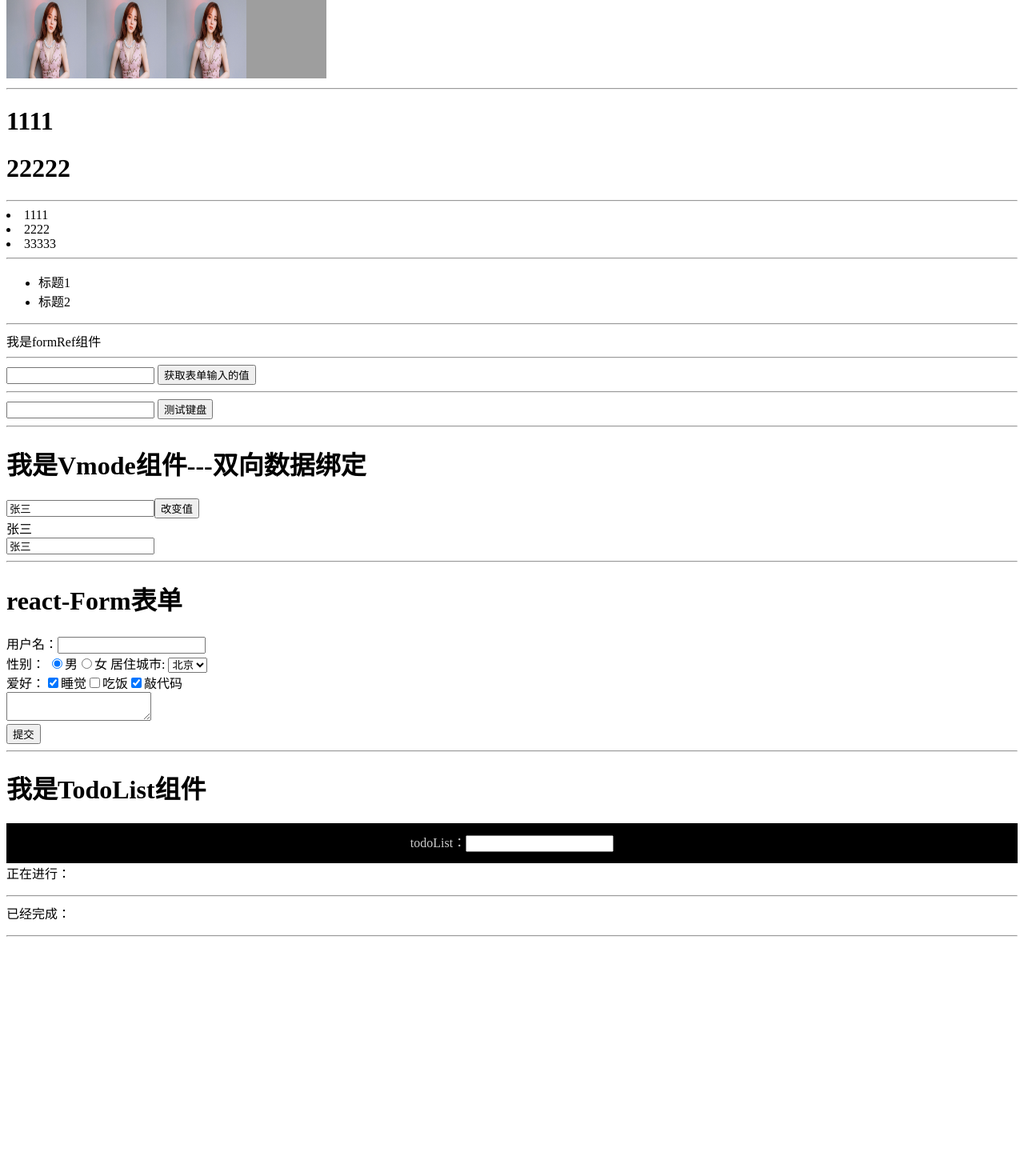
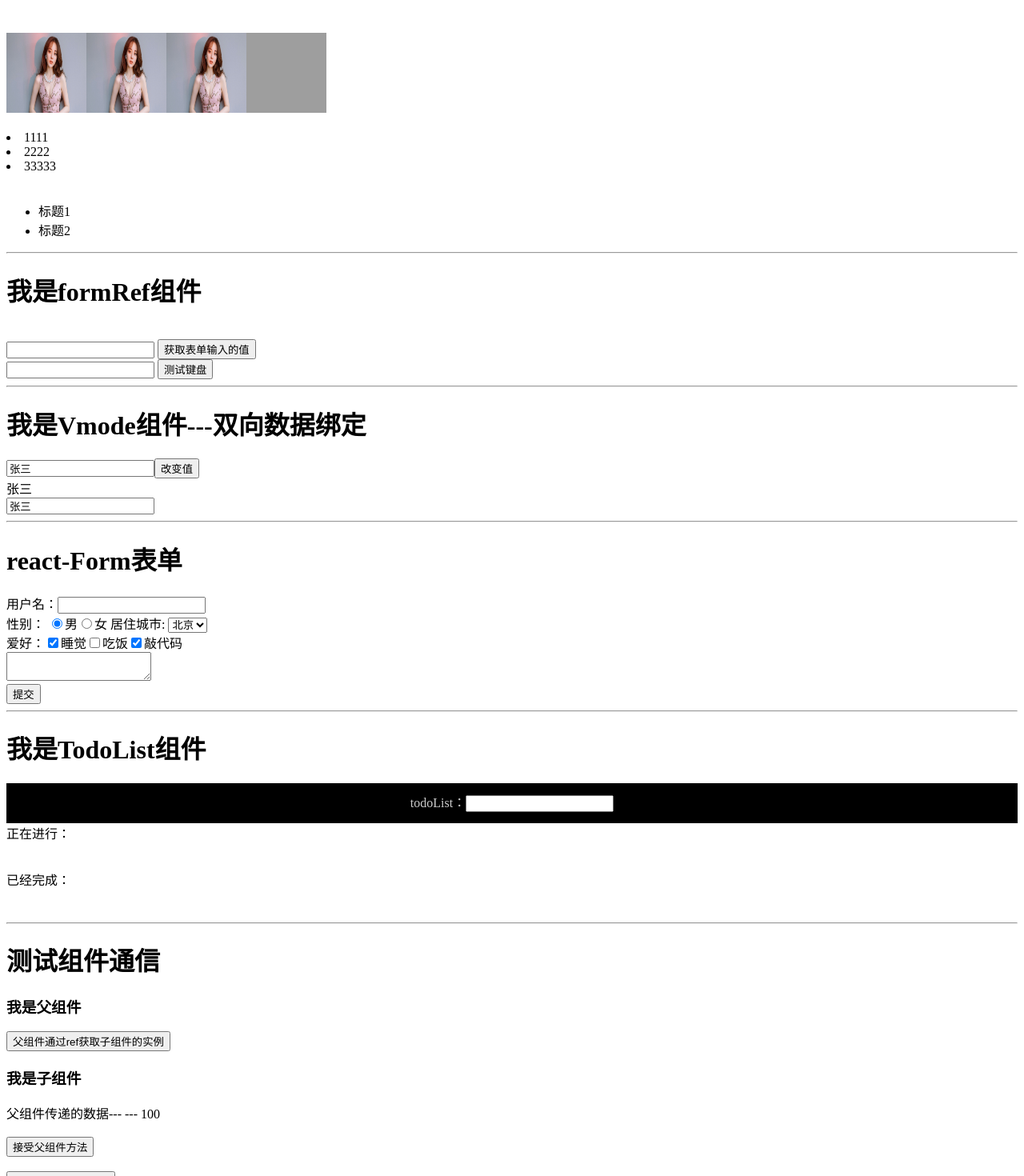
Before and after one commit to zhaotbj/react-demo, a React (Create React App) app: page / in a window 1280 px wide. Shown: the part 133-1603 px from the top of the page at 80% size. Before the commit the page ends 1504 px from the top, so only its background shows below. Built offline with nearby package versions, Linux system fonts and the light colour scheme; grey boxes are pictures that could not be loaded.

Commit message:
add组件通信

```diff
--- a/src/App.js
+++ b/src/App.js
@@ -9,6 +9,8 @@ import Vmode from './components/Vmode'
 import TodoList from './components/TodoList'
 
 import ReactForm from './components/ReactForm'
+
+import Parent from './components/Parent' // 测试父子组件通信
 class App extends Component {
 
   render(){
@@ -24,6 +26,9 @@ class App extends Component {
         <ReactForm />
         <hr />
         <TodoList />
+        <hr />
+        <h1>测试组件通信</h1>
+        <Parent />
       </div>
     )
   }
--- /dev/null
+++ b/src/components/Child.js
@@ -0,0 +1,37 @@
+import React, { Component } from 'react'
+
+import PropTypes from 'prop-types';
+class Child extends Component {
+  constructor(props) {
+    super(props);
+    this.state = {  }
+  }
+  getParent=()=>{
+    console.log(this.props.Parent)
+  }
+  render() {
+    return (
+      <div>
+        <h3>我是子组件</h3>
+        父组件传递的数据---{this.props.title} --- {this.props.count}
+        <br /><br />
+        <button onClick={this.props.run}>接受父组件方法</button>
+        <br /><br />
+        <button onClick={this.getParent}>接受父组件整个实例</button>
+        <br /><br />
+        {/* 子传夫 */}
+        <button onClick={this.props.Parent.chlidToParent.bind(this, '我是子组件数据')}>子传夫</button>
+      </div>
+     );
+  }
+}
+
+// 默认值
+Child.defaultProps={
+  title:"默认值"
+}
+//同行propTypes定义父组件给子组件传值的类型
+Child.propTypes={
+  count:PropTypes.number
+}
+export default Child;
--- a/src/components/FormRef.js
+++ b/src/components/FormRef.js
@@ -28,11 +28,11 @@ class FormRef extends Component{
   render(){
     return (
       <div>
-        {this.state.msg}
+        <h1>{this.state.msg}</h1>
 
-        <hr></hr>
+        <br/>
         <input ref="user" onChange={this.inputChange} /> <button onClick={this.getValue}>获取表单输入的值</button>
-        <hr></hr>
+        <br/>
         <input onKeyUp={this.inputkeyUP} /> <button onClick={this.getValue}>测试键盘</button>
       </div>
     )
--- a/src/components/News.js
+++ b/src/components/News.js
@@ -21,19 +21,19 @@ class News extends Component{
     })
     return (
       <div className="news">
-        {this.state.msg}
-        <hr/>
+        <h1>{this.state.msg}</h1>
+        <br/>
         <img src={img} alt=""></img>
         <img src={require('../assets/images/5c048b414a918.jpg')} alt=""></img>
         <img src={require('../assets/images/5c048b414a918.jpg')} alt=""></img>
         <img src="https://tse1-mm.cn.bing.net/th?id=OET.782bd77cf1424a359e31d0015d2ee001&w=272&h=272&c=7&rs=1&o=5&pid=1.9" alt=""></img>
 
-        <hr/>
+        <br/>
 
-        {this.state.list1}
-        <hr/>
+        {/* {this.state.list1} */}
+        <br/>
         {result}
-        <hr/>
+        <br/>
       <ul>
         {
           this.state.list2.map((item,index)=>{
--- /dev/null
+++ b/src/components/Parent.js
@@ -0,0 +1,35 @@
+import React, { Component } from 'react'
+
+import Child from './Child'
+class Parent extends Component {
+  constructor(props) {
+    super(props);
+    this.state = {
+      title:'',
+      count:100
+    }
+  }
+  run=()=>{
+    alert('父组件方法')
+  }
+  //父组件主动调用子组件的数据和方法
+  getChild=()=>{
+    console.log(this.refs.child)
+  }
+  // 子组件传递给父组件数据
+  chlidToParent=(value)=>{
+    console.log('子组件传来的',value)
+  }
+  render() {
+    return (
+    <div>
+      <h3>我是父组件</h3>
+      <button onClick={this.getChild}>父组件通过ref获取子组件的实例</button>
+      <Child ref="child" title={this.state.title} count={this.state.count} run={this.run} Parent={this}/>
+      <br />
+    </div>
+    );
+  }
+}
+
+export default Parent;
--- a/src/components/TodoList.js
+++ b/src/components/TodoList.js
@@ -64,7 +64,7 @@ class TodoList extends Component {
          })
        }
        </ul>
-       <hr />
+       <br />
 
       已经完成：<ul>
       {
@@ -76,7 +76,7 @@ class TodoList extends Component {
        }
       </ul>
 
-      <hr />
+      <br />
 
       </div>
     );
```
